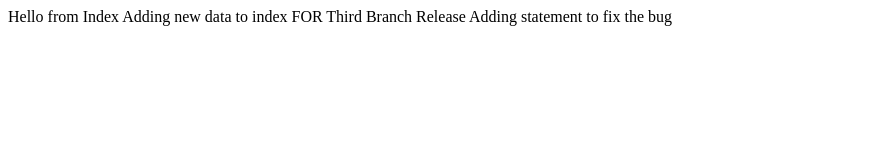
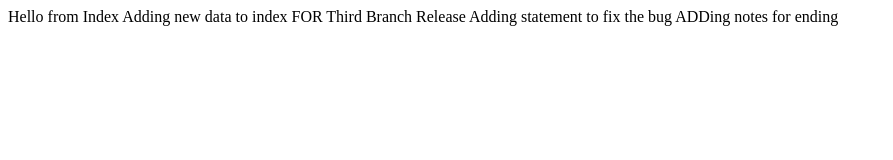
Before and after one commit to AkashAKS/myWeb_Test_Github, a plain HTML site: page myWebApplication1/Index.html in a window 1280 px wide. Shown: the whole page, without its empty margins (0-893 px from the left). Drawn offline with Linux system fonts and the light colour scheme.

Commit message:
added notes, completed coding

```diff
--- a/myWebApplication1/Index.html
+++ b/myWebApplication1/Index.html
@@ -12,5 +12,7 @@
 
     Adding statement to fix the bug
 
+    <span>ADDing  notes for ending</span>
+
 </body>
 </html>
```
